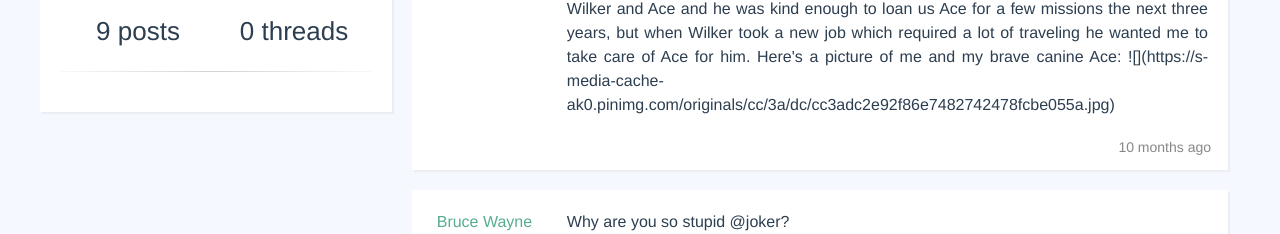
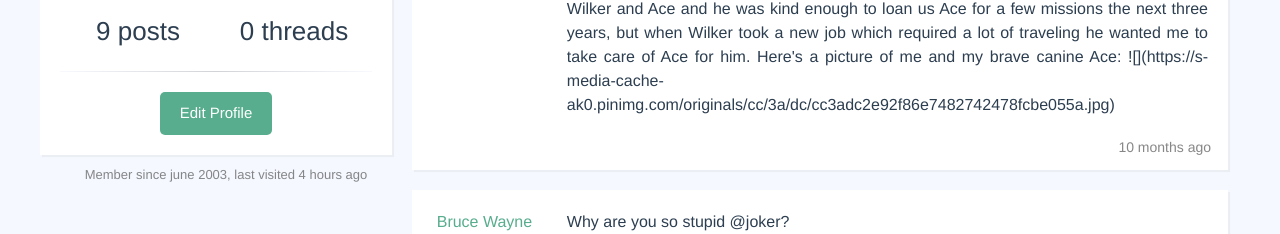
Before and after one commit to philreynolds/vueschool-masterclass, a Vue app: page /me in a window 1280 px wide. Shown: the part 539-773 px from the top of the page. Built offline with nearby package versions, Linux system fonts and the light colour scheme.

Commit message:
Lesson 37 - Sharing Components Between Pages (Fixed mis-placed button!)

```diff
--- a/src/components/UserProfileCard.vue
+++ b/src/components/UserProfileCard.vue
@@ -21,10 +21,18 @@
     </div>
 
     <hr>
+    <p v-if="user.website" class="text-large text-center"><i class="fa fa-globe"></i> <a :href="user.website">{{ user.website }}</a></p>
+    <div class="text-center">
+      <router-link
+        :to="{ name: 'ProfileEdit' }"
+        class="btn-green btn-small">
+        Edit Profile
+      </router-link>
+    </div>
+  </div>
 
-    <p v-if="user.website" class="text-large text-center"><i class="fa fa-globe"></i> <a :href="user.website">{{ user.website }}</a></p>
+  <p class="text-xsmall text-faded text-center">Member since june 2003, last visited 4 hours ago</p>
 
-  </div>
 </template>
 
 <script>
--- a/src/components/UserProfileCardEditor.vue
+++ b/src/components/UserProfileCardEditor.vue
@@ -86,15 +86,6 @@
 
     <p class="text-xsmall text-faded text-center">Member since june 2003, last visited 4 hours ago</p>
 
-    <div class="text-center">
-      <hr>
-      <rouer-link
-        :to="{ name: 'ProfileEdit' }"
-        class="btn-green btn-small">
-        Edit Profile
-      </rouer-link>
-    </div>
-
   </div>
 </template>
 
```
